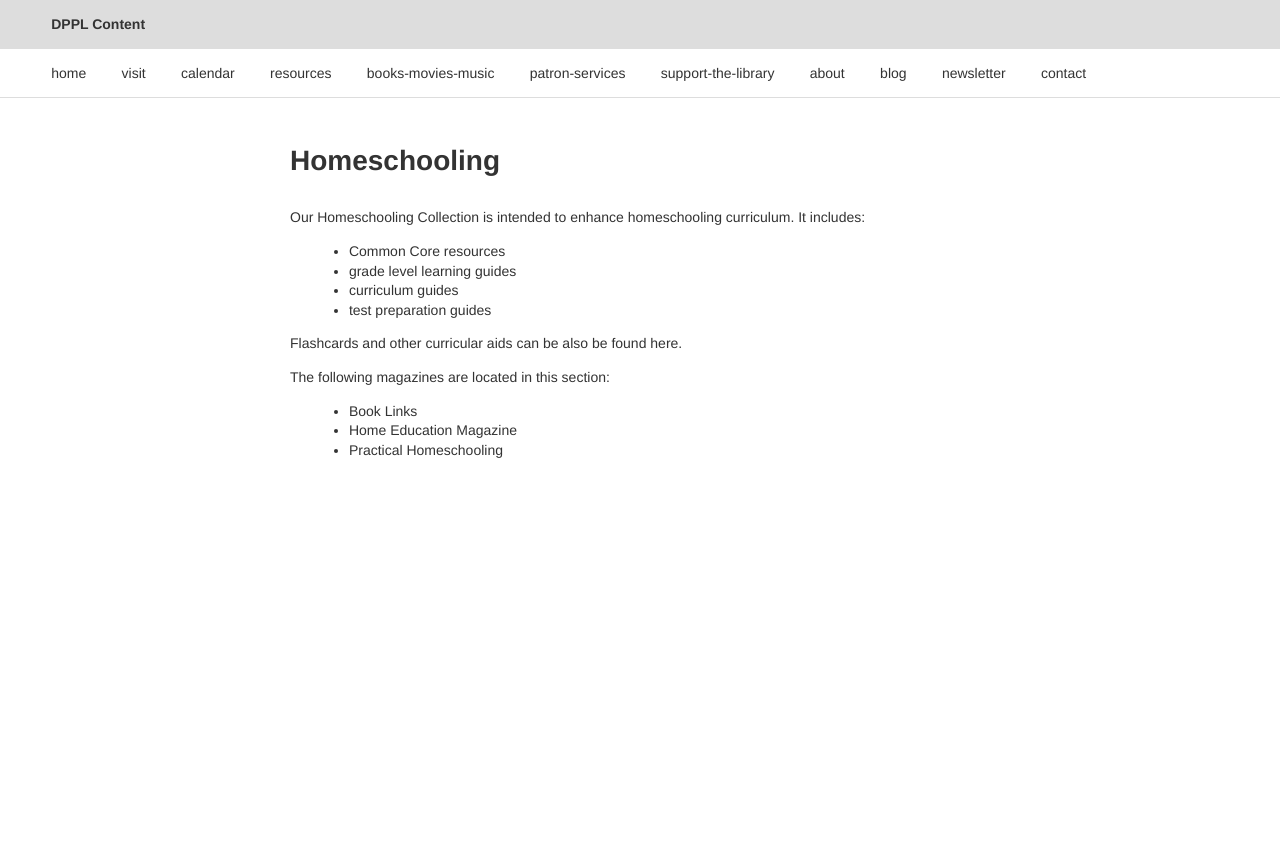
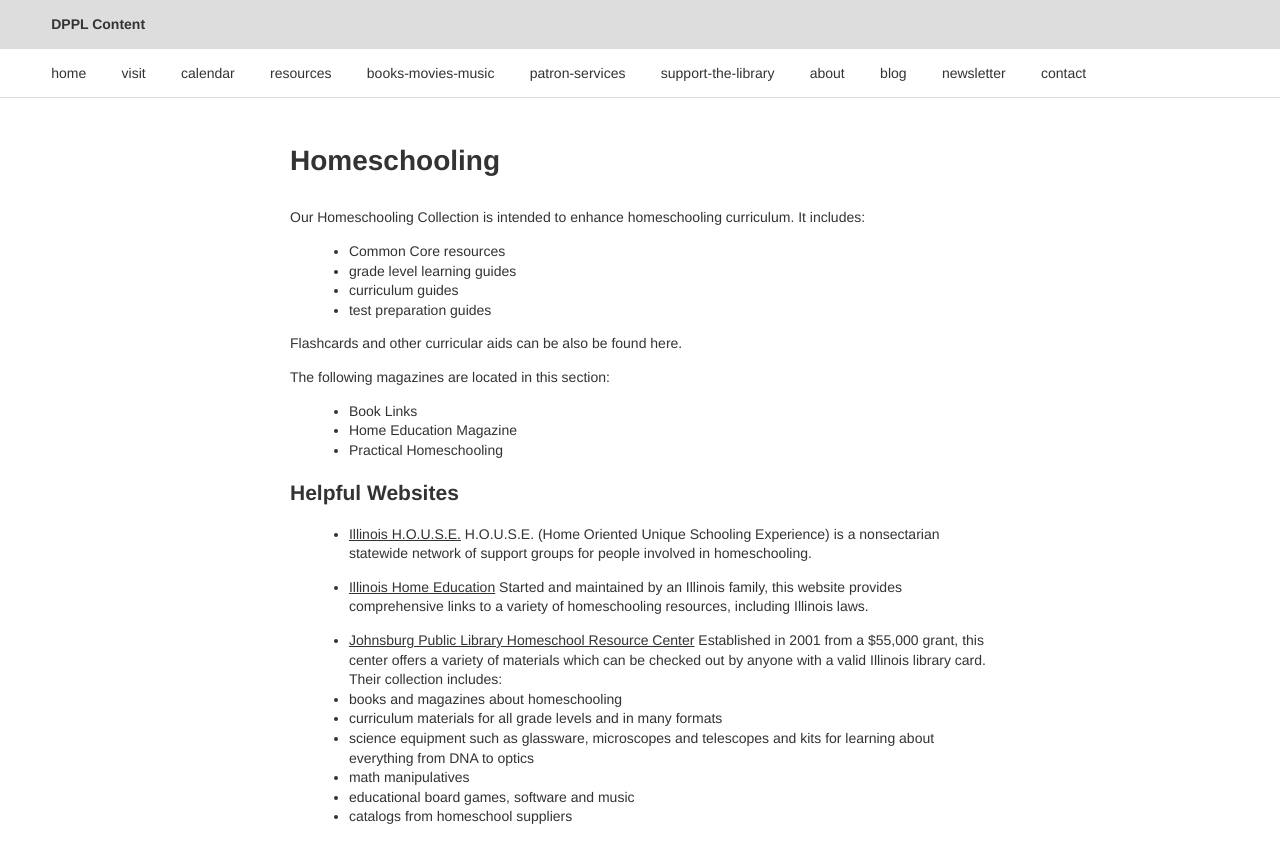
Before and after one commit to dpplweb/dppl-content, a Jekyll site: the page built from _posts/sara/0422-01-01-homeschooling.md, in a window 1280 px wide. Shown: the top 863 px of the page. Built offline with Jekyll 4.4.1, drawn with Linux system fonts in a browser that asks for light colours; Markdown is read by kramdown in place of the engine named in the settings.

Commit message:
Updated 0422-01-01-homeschooling.md

```diff
--- a/_posts/sara/0422-01-01-homeschooling.md
+++ b/_posts/sara/0422-01-01-homeschooling.md
@@ -25,3 +25,19 @@ The following magazines are located in this section:
 - Book Links
 - Home Education Magazine
 - Practical Homeschooling
+
+##Helpful Websites
+- [Illinois H.O.U.S.E.](http://www.illinoishouse.org/)
+H.O.U.S.E. (Home Oriented Unique Schooling Experience) is a nonsectarian  statewide network of support groups for people involved in homeschooling.
+
+- [Illinois Home Education](http://www.illinoishomeeducation.org/home.htm)
+Started and maintained by an Illinois family, this website provides comprehensive links to a variety of homeschooling resources, including Illinois laws.
+
+- [Johnsburg Public Library Homeschool Resource Center](http://www.johnsburglibrary.org/content/homeschool-resource-center)
+Established in 2001 from a $55,000 grant, this center offers a variety of materials which can be checked out by anyone with a valid Illinois library card. Their collection includes:
+- books and magazines about homeschooling
+- curriculum materials for all grade levels and in many formats
+- science equipment such as glassware, microscopes and telescopes and kits for learning about everything from DNA to optics
+- math manipulatives
+- educational board games, software and music
+- catalogs from homeschool suppliers
```
